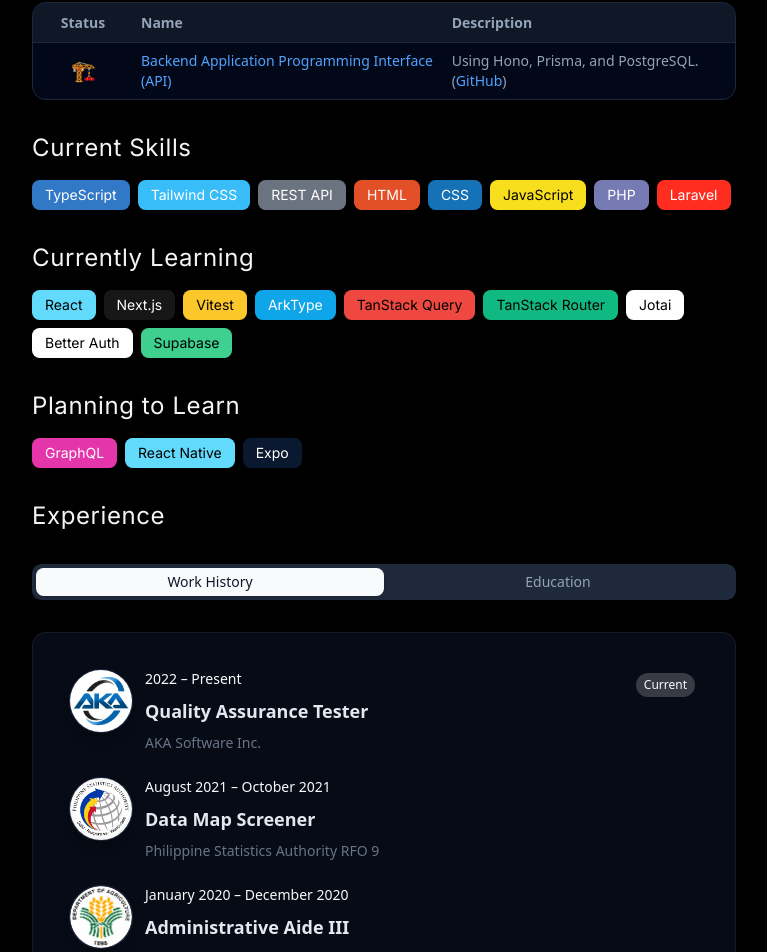
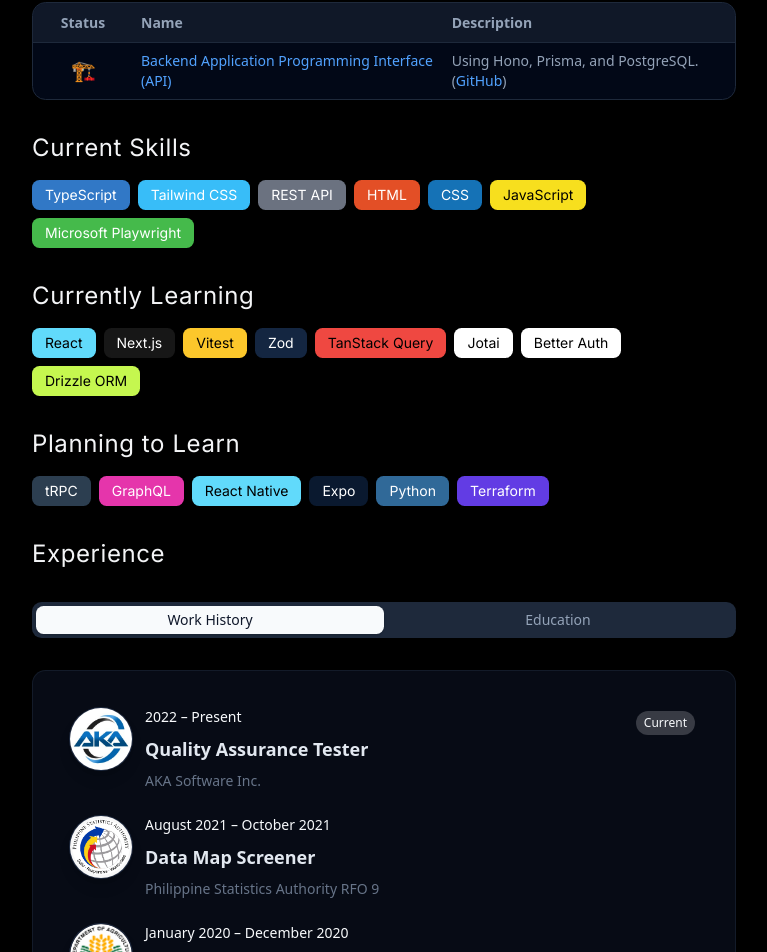
Before and after one commit to andreirabon/portfolio, a React (Vite) app: page / in a window 1280 px wide. Shown: the part 1168-2120 px from the top of the page, without its empty margins (256-1023 px from the left). Built offline with nearby package versions, Linux system fonts and the light colour scheme; a web font is replaced by a local one.

Commit message:
Update Skills.tsx

```diff
--- a/src/components/Skills.tsx
+++ b/src/components/Skills.tsx
@@ -13,21 +13,22 @@
   HTML: { bg: "#E34F26", text: "#ffffff" },
   CSS: { bg: "#1572B6", text: "#ffffff" },
   JavaScript: { bg: "#F7DF1E", text: "#000000" },
-  PHP: { bg: "#777BB4", text: "#ffffff" },
-  Laravel: { bg: "#FF2D20", text: "#ffffff" },
   React: { bg: "#61DAFB", text: "#000000" },
   Vitest: { bg: "#FCC72B", text: "#000000" },
   "Next.js": { bg: "#171717", text: "#ffffff" },
   "TanStack Start": { bg: "#06B6D4", text: "#000000" },
   "TanStack Query": { bg: "#ef4841", text: "#000000" },
-  "TanStack Router": { bg: "#10B981", text: "#000000" },
   Jotai: { bg: "white", text: "#000000" },
   "Better Auth": { bg: "white", text: "#000000" },
-  Supabase: { bg: "#3fcf8f", text: "#000000" },
-  ArkType: { bg: "#0EA5E9", text: "#ffffff" },
   GraphQL: { bg: "#E535AB", text: "#ffffff" },
   "React Native": { bg: "#61DAFB", text: "#000000" },
   Expo: { bg: "#0A192F", text: "#ffffff" },
+  "Microsoft Playwright": { bg: "#45BA4B", text: "#ffffff" },
+  Zod: { bg: "#142641", text: "#ffffff" },
+  "Drizzle ORM": { bg: "#C5F74F", text: "#000000" },
+  tRPC: { bg: "#2C3E50", text: "white" },
+  Python: { bg: "#306998", text: "#ffffff" },
+  Terraform: { bg: "#623CE4", text: "#ffffff" },
 };
 
 const defaultSkillColor = { bg: "#6B7280", text: "#ffffff" }; // e.g., gray
@@ -35,25 +36,15 @@
 const skillCategories: SkillCategory[] = [
   {
     title: "Current Skills",
-    items: ["TypeScript", "Tailwind CSS", "REST API", "HTML", "CSS", "JavaScript", "PHP", "Laravel"],
+    items: ["TypeScript", "Tailwind CSS", "REST API", "HTML", "CSS", "JavaScript", "Microsoft Playwright"],
   },
   {
     title: "Currently Learning",
-    items: [
-      "React",
-      "Next.js",
-      "Vitest",
-      "ArkType",
-      "TanStack Query",
-      "TanStack Router",
-      "Jotai",
-      "Better Auth",
-      "Supabase",
-    ],
+    items: ["React", "Next.js", "Vitest", "Zod", "TanStack Query", "Jotai", "Better Auth", "Drizzle ORM"],
   },
   {
     title: "Planning to Learn",
-    items: ["GraphQL", "React Native", "Expo"],
+    items: ["tRPC", "GraphQL", "React Native", "Expo", "Python", "Terraform"],
   },
 ];
 
```
Also changed, not shown: 1 other file (tests, documents, lock files or other folders).
